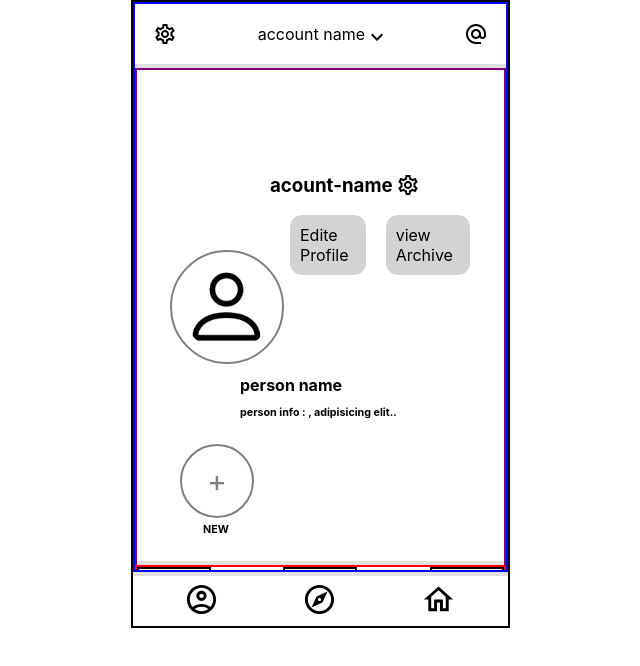
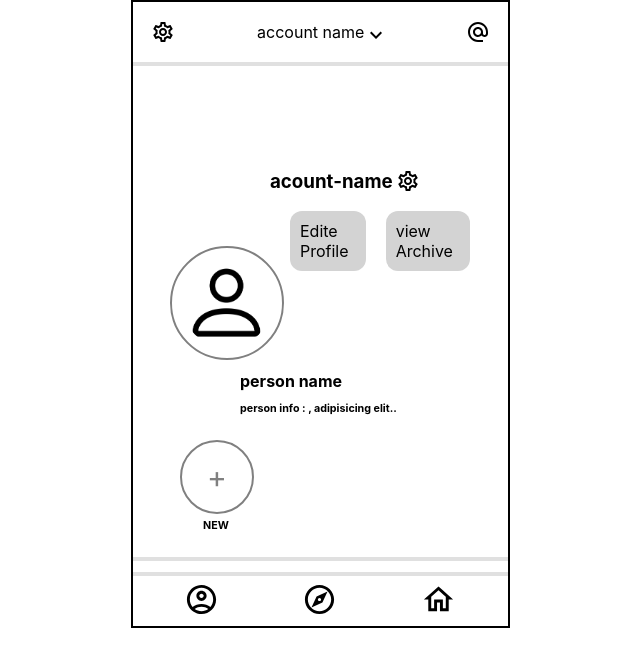
Before and after one commit to koroush-97/mini-insta1, a React (Create React App) app: page /profile in a window 1280 px wide. Shown: the top 666 px of the page, without its empty margins (320-960 px from the left). Built offline with nearby package versions, Linux system fonts and the light colour scheme; the HTML template or start-up script is replaced by a standard one.

Commit message:
profile is done and complatey editing

```diff
--- a/src/components/profileMain/ProfileMain.css
+++ b/src/components/profileMain/ProfileMain.css
@@ -3,14 +3,24 @@
     flex-direction: column;
     overflow-y: auto;
     height: 502px;
+    overflow-x: hidden;
 }
 
 .person-personality{
-    border: 2px solid purple;
     padding-top: 100px;
     display: flex;
     flex-direction: column;
     justify-content: center;
     align-items: center;
 
+
 }
+
+.share-posts{
+    width: 100%;
+    height: 400px;
+    display: flex;
+    flex-direction: column;
+    align-items: center;
+    justify-content: center;
+}
--- a/src/components/profileMain/ProfileMain.jsx
+++ b/src/components/profileMain/ProfileMain.jsx
@@ -1,32 +1,72 @@
-import React from 'react'
-import './ProfileMain.css'
-import { Box } from '@mui/material'
-import SettingsOutlinedIcon from '@mui/icons-material/SettingsOutlined';
-import img from '../../helpers/photos/Screenshot_28-10-2024_185137_.jpeg'
-import Divider from '@mui/material/Divider';
-import BackupTableIcon from '@mui/icons-material/BackupTable';
-import BookmarkBorderIcon from '@mui/icons-material/BookmarkBorder';
-import RecentActorsIcon from '@mui/icons-material/RecentActors';
+import React from "react";
+import "./ProfileMain.css";
+import { Box } from "@mui/material";
+import SettingsOutlinedIcon from "@mui/icons-material/SettingsOutlined";
+import img from "../../helpers/photos/Screenshot_28-10-2024_185137_.jpeg";
+import Divider from "@mui/material/Divider";
+import BackupTableIcon from "@mui/icons-material/BackupTable";
+import BookmarkBorderIcon from "@mui/icons-material/BookmarkBorder";
+import RecentActorsIcon from "@mui/icons-material/RecentActors";
+import CameraAltTwoToneIcon from '@mui/icons-material/CameraAltTwoTone';
+import Typography from '@mui/material/Typography';
+
 
 export default function ProfileMain() {
   return (
-    <div className='ProfileMain'>
+    <div className="ProfileMain">
       <Box className="person-personality">
-
-            <Box sx={{ display: "flex" , width: "170px" , alignItems: "center" , height:"30px" , justifyContent: "space-between" , marginLeft: "70px"  }}>
+        <Box
+          sx={{
+            display: "flex",
+            width: "170px",
+            alignItems: "center",
+            height: "30px",
+            justifyContent: "space-between",
+            marginLeft: "70px",
+          }}
+        >
           <h3>acount-name</h3>
-            <SettingsOutlinedIcon sx={{ marginRight: "20px" }}/>
+          <SettingsOutlinedIcon sx={{ marginRight: "20px" }} />
         </Box>
 
-
-            <Box sx={{  position: "relative" }}>
-
-            <Box sx={{  display: "grid" , gridTemplateColumns: "auto auto" , width:"200px" , justifyContent: "space-around"  , marginLeft: "100px" , marginTop: "15px"  }}>
-                <Box sx={{ padding: "10px" , justifyContent: "center" , alignItems: "center" , marginLeft: "20px" , backgroundColor: "lightgray" , borderRadius: "12px"  }} > Edite Profile </Box>
-                <Box sx={{ padding: "10px" , justifyContent: "center" , alignItems: "center" , marginLeft: "20px" , backgroundColor: "lightgray" , borderRadius: "12px"  }} > view Archive </Box>
+        <Box sx={{ position: "relative" }}>
+          <Box
+            sx={{
+              display: "grid",
+              gridTemplateColumns: "auto auto",
+              width: "200px",
+              justifyContent: "space-around",
+              marginLeft: "100px",
+              marginTop: "15px",
+            }}
+          >
+            <Box
+              sx={{
+                padding: "10px",
+                justifyContent: "center",
+                alignItems: "center",
+                marginLeft: "20px",
+                backgroundColor: "lightgray",
+                borderRadius: "12px",
+              }}
+            >
+              {" "}
+              Edite Profile{" "}
             </Box>
-
-
+            <Box
+              sx={{
+                padding: "10px",
+                justifyContent: "center",
+                alignItems: "center",
+                marginLeft: "20px",
+                backgroundColor: "lightgray",
+                borderRadius: "12px",
+              }}
+            >
+              {" "}
+              view Archive{" "}
+            </Box>
+          </Box>
 
           <Box
             component="img"
@@ -45,23 +85,95 @@ export default function ProfileMain() {
             }}
           />
 
-<Box sx={{ marginTop:"100px" , marginLeft: "70px"}}>  <h4>person name</h4> <h6 style={{ marginTop: "-10px" , textWrap: "wrap"}}>person info : , adipisicing elit..</h6></Box>
+          <Box sx={{ marginTop: "100px", marginLeft: "70px" }}>
+            {" "}
+            <h4>person name</h4>{" "}
+            <h6 style={{ marginTop: "-10px", textWrap: "wrap" }}>
+              person info : , adipisicing elit..
+            </h6>
+          </Box>
 
-<Box sx={{ width: "70px" , height: "70px" , border: "2px solid gray", display: "flex" , justifyContent: "center" , alignItems: "center" , borderRadius: "50%" , fontSize:"30px" , color: "gray" , marginLeft: "10px" }}> + </Box>
-<h6 style={{  marginLeft: "33px" , marginTop: "5px" }}>NEW</h6>
+          <Box
+            sx={{
+              width: "70px",
+              height: "70px",
+              border: "2px solid gray",
+              display: "flex",
+              justifyContent: "center",
+              alignItems: "center",
+              borderRadius: "50%",
+              fontSize: "30px",
+              color: "gray",
+              marginLeft: "10px",
+            }}
+          >
+            {" "}
+            +{" "}
+          </Box>
+          <h6 style={{ marginLeft: "33px", marginTop: "5px" }}>NEW</h6>
+        </Box>
+        <Divider sx={{ borderWidth: "2px", width: "100%" }} />
 
+        <Box
+          sx={{
+            display: "flex",
+            justifyContent: "space-between",
+            width: "100%",
+            height: "70px",
+          }}
+        >
+          <Box
+            sx={{
+              width: "70px",
+              justifyContent: "center",
+              alignItems: "center",
+              display: "flex",
+            }}
+          >
+            {" "}
+            <BackupTableIcon fontSize="large" sx={{ cursor: "pointer" }} />{" "}
+          </Box>
+          <Box
+            sx={{
+              width: "70px",
+              justifyContent: "center",
+              alignItems: "center",
+              display: "flex",
+            }}
+          >
+            {" "}
+            <BookmarkBorderIcon
+              fontSize="large"
+              sx={{ cursor: "pointer" }}
+            />{" "}
+          </Box>
+          <Box
+            sx={{
+              width: "70px",
+              justifyContent: "center",
+              alignItems: "center",
+              display: "flex",
+            }}
+          >
+            {" "}
+            <RecentActorsIcon
+              fontSize="large"
+              sx={{ cursor: "pointer" }}
+            />{" "}
+          </Box>
+        </Box>
+        <Divider sx={{ borderWidth: "2px", width: "100%" }} />
 
+        <Box className="share-posts">
+          <Box sx={{ border: "5px solid grey" , borderRadius: "50%" , fontSize: "70px", width:"100px" , height:"100px" , display:"flex" , justifyContent:"center" , alignItems:"center" , marginTop: "-150px" }} >
+            <CameraAltTwoToneIcon  sx={{ fontSize:"70px" }} />
+          </Box>
+                <Typography variant="h5" >share your posts</Typography>
+                <Typography variant="h7"> when you share your posts <br /> they will appire  on your profile </Typography>
 
 
         </Box>
-        <Divider sx={{ borderWidth: "2px" , width: "100%"}}  />
-
-            <Box sx={{ display: "flex" , justifyContent: "space-between" , border: "2px solid red" , width: "100%" , height: "70px" }}>
-                <Box sx={{ border: "2px solid black" , width: "70px" , justifyContent: "center" , alignItems: "center" , display: "flex" }} > <BackupTableIcon fontSize='large' sx={{ cursor:"pointer" }}/>  </Box>
-                <Box sx={{ border: "2px solid black" , width: "70px" , justifyContent: "center" , alignItems: "center" , display: "flex" }} > <BookmarkBorderIcon fontSize='large' sx={{ cursor:"pointer" }} /> </Box>
-                <Box sx={{ border: "2px solid black" , width: "70px" , justifyContent: "center" , alignItems: "center" , display: "flex" }} > <RecentActorsIcon fontSize='large' sx={{ cursor:"pointer" }} /> </Box>
-            </Box>
       </Box>
     </div>
-  )
+  );
 }
--- a/src/pages/Profile/Profile.css
+++ b/src/pages/Profile/Profile.css
@@ -5,5 +5,4 @@
     margin: 0;
     padding: 0;
     height: 100%;
-    border: 2px solid blue;
 }
```
Lines whose indentation alone changed are shown as unchanged.
